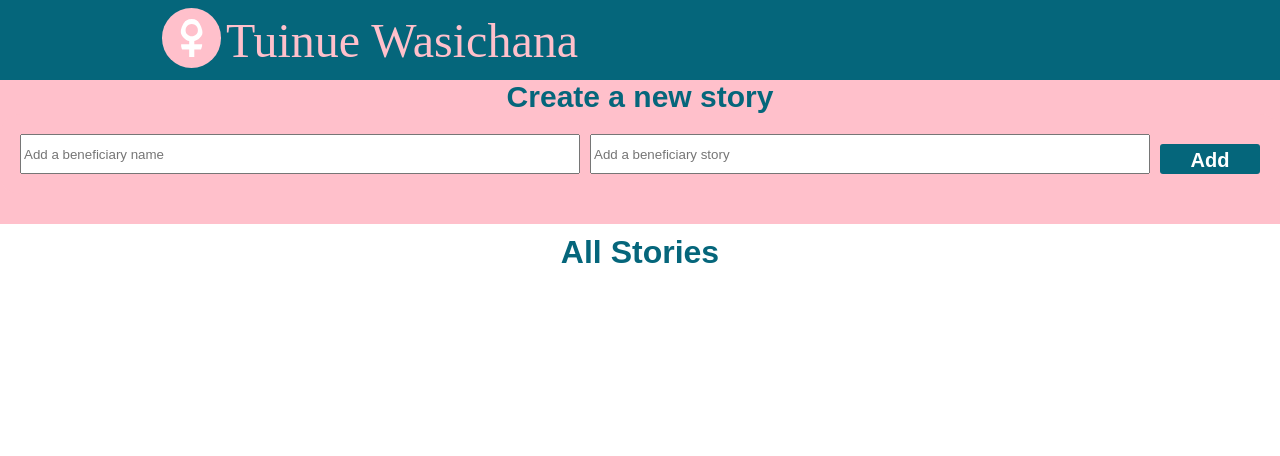
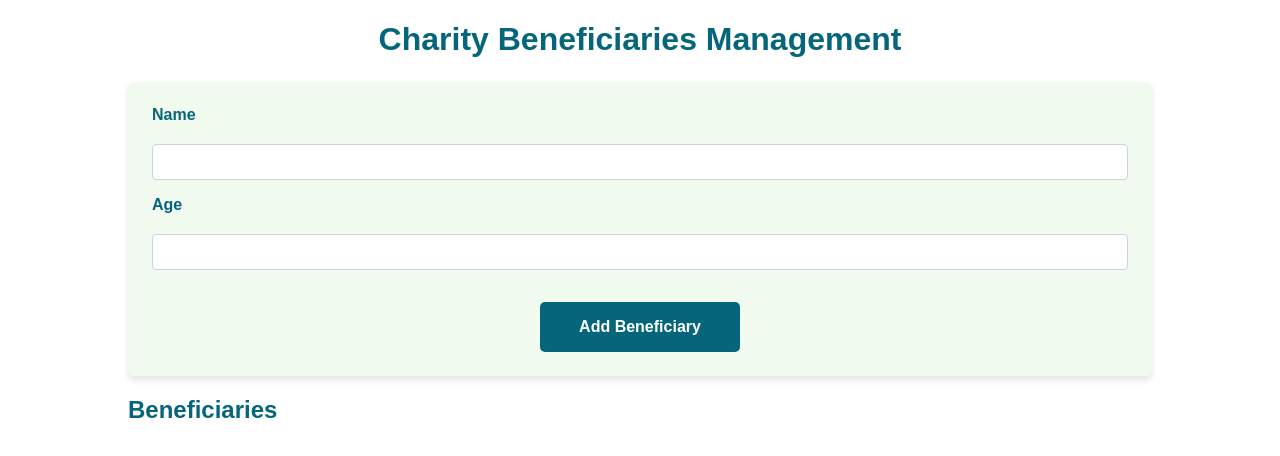
Before and after one commit to chris-wamae/tuinue-wasichana, a React (Create React App) app in the folder frontend/: page /stories in a window 1280 px wide. Shown: the top 456 px of the page. Built offline with nearby package versions, Linux system fonts and the light colour scheme; a web font is replaced by a local one.

Commit message:
added charity benefic-management

```diff
--- a/frontend/src/App.js
+++ b/frontend/src/App.js
@@ -42,6 +42,7 @@ import CharityBeneficiariesManagement from './components/CharityBeneficiariesMan
 import LoginForm from './components/Login';
 import ApplicationStatus from './views/application status/ApplicationStatus';
 
+
 function App() {
   return (
     <Router>
--- a/frontend/src/components/CharityBeneficiariesManagement.css
+++ b/frontend/src/components/CharityBeneficiariesManagement.css
@@ -1,73 +1,82 @@
-.CharityBeneficiariesManagement {
-    height: 100vh;
-    display: flex;
-    flex-direction: column;
-    justify-content: center;
-    align-items: center;
-    background-color: #f5f5f5;
-    border-radius: 20px;
-    padding: 20px;
-  }
+.charity-beneficiaries-management {
+  width: 80%;
+  margin: 0 auto;
+  font-family: Arial, sans-serif;
+}
 
-  .CharityBeneficiariesManagement h2 {
-    margin-top: 0;
-    text-align: center;
-  }
+.charity-beneficiaries-management h1 {
+  color: #05667B;
+  text-align: center;
+  margin-bottom: 1.5rem;
+}
 
-  .CharityBeneficiariesManagement form {
-    display: flex;
-    flex-direction: column;
-    justify-content: center;
-    align-items: center;
-  }
+.charity-beneficiaries-management h2 {
+  color: #05667B;
+  margin-bottom: 1rem;
+}
 
-  .CharityBeneficiariesManagement label {
-    margin-top: 10px;
-  }
+.charity-beneficiaries-management form {
+  display: flex;
+  flex-direction: column;
+  gap: 1rem;
+  background-color: #f1faee;
+  padding: 1.5rem;
+  border-radius: 5px;
+  box-shadow: 0 4px 6px rgba(0, 0, 0, 0.1);
+}
 
-  .CharityBeneficiariesManagement input {
-    margin-top: 5px;
-    padding: 5px;
-    border-radius: 5px;
-    border: none;
-    outline: none;
-    font-size: 16px;
-  }
+.charity-beneficiaries-management label {
+  font-size: 1rem;
+  margin-bottom: 0.25rem;
+  font-weight: bold;
+}
 
-  .CharityBeneficiariesManagement button {
-    margin-top: 10px;
-    padding: 5px;
-    border-radius: 5px;
-    border: none;
-    outline: none;
-    font-size: 16px;
-    background-color: #4caf50;
-    color: #fff;
-    cursor: pointer;
-  }
+.charity-beneficiaries-management input,
+.charity-beneficiaries-management select {
+  font-size: 1rem;
+  padding: 0.5rem;
+  border: 1px solid #ced4da;
+  border-radius: 4px;
+}
 
-  .CharityBeneficiariesManagement table {
-    margin-top: 20px;
-    width: 100%;
-    border-collapse: collapse;
-  }
+.charity-beneficiaries-management button {
+  background-color: #05667B;
+  color: white;
+  font-size: 1rem;
+  padding: 0.5rem 1rem;
+  border: none;
+  border-radius: 5px;
+  cursor: pointer;
+  text-align: center;
+  margin-top: 1rem;
+}
 
-  .CharityBeneficiariesManagement th,
-  .CharityBeneficiariesManagement td {
-    border: 1px solid #ddd;
-    padding: 10px;
-    text-align: left;
-  }
+.charity-beneficiaries-management button:hover {
+  background-color: #004d5a;
+}
 
-  .CharityBeneficiariesManagement th {
-    background-color: #4caf50;
-    color: #fff;
-  }
+.charity-beneficiaries-management ul {
+  list-style-type: none;
+  padding: 0;
+}
 
-  .CharityBeneficiariesManagement tr:nth-child(even) {
-    background-color: #f2f2f2;
-  }
+.charity-beneficiaries-management li {
+  background-color: #f1faee;
+  padding: 1rem;
+  border-radius: 5px;
+  box-shadow: 0 4px 6px rgba(0, 0, 0, 0.1);
+  margin-bottom: 1rem;
+  display: flex;
+  justify-content: space-between;
+  align-items: center;
+}
 
-  .CharityBeneficiariesManagement tr:hover {
-    background-color: #ddd;
-  }
+.charity-beneficiaries-management li button {
+  background-color: #FFC0CB;
+  font-size: 0.875rem;
+  padding: 0.5rem 1rem;
+}
+
+.charity-beneficiaries-management li button:hover {
+  background-color: #f5a8b8;
+}
--- a/frontend/src/components/CharityBeneficiariesManagement.js
+++ b/frontend/src/components/CharityBeneficiariesManagement.js
@@ -1,151 +1,84 @@
-import React, { useState, useEffect } from 'react';
-import axios from 'axios';
+import React, { useState } from 'react';
 import './CharityBeneficiariesManagement.css';
- import './CharityBeneficiariesManagement.css';
-//import './components/CharityBeneficiariesManagement.css';
-// import './CharityBeneficiariesManagement.css';
-
-// import './components/CharityBeneficiariesManagement.css';
-
-
 
 const CharityBeneficiariesManagement = () => {
   const [beneficiaries, setBeneficiaries] = useState([]);
-  const [newBeneficiary, setNewBeneficiary] = useState({
-    name: '',
-    story:""
-  });
+  const [formData, setFormData] = useState({ name: '', age: '', address: '' });
+  const [editing, setEditing] = useState(false);
+  const [editingIndex, setEditingIndex] = useState(null);
 
-  useEffect(() => {
-    fetchBeneficiaries();
-  }, []);
-
-  const fetchBeneficiaries = async () => {
-    const response = await axios.get('/beneficiaries');
-    setBeneficiaries(response.data);
+  const handleChange = (e) => {
+    const { name, value } = e.target;
+    setFormData((prevData) => ({ ...prevData, [name]: value }));
   };
 
-  const handleInputChange = event => {
-    const { name, value } = event.target;
-    setNewBeneficiary(prevState => ({ ...prevState, [name]: value }));
+  const handleSubmit = (e) => {
+    e.preventDefault();
+    if (editing) {
+      const updatedBeneficiaries = [...beneficiaries];
+      updatedBeneficiaries[editingIndex] = formData;
+      setBeneficiaries(updatedBeneficiaries);
+      setEditing(false);
+    } else {
+      setBeneficiaries((prevData) => [...prevData, formData]);
+    }
+    setFormData({ name: '', age: '', address: '' });
   };
 
-  const handleSubmit = async event => {
-    event.preventDefault();
-
-    try {
-      await axios.post('/beneficiaries', newBeneficiary);
-      setNewBeneficiary({ name: '', address: '', phoneNumber: '' });
-      fetchBeneficiaries();
-    } catch (error) {
-      console.log(error);
-    }
+  const handleEdit = (index) => {
+    setFormData(beneficiaries[index]);
+    setEditing(true);
+    setEditingIndex(index);
   };
 
-  const handleDelete = async id => {
-    try {
-      await axios.delete(`/beneficiaries/${id}`);
-      fetchBeneficiaries();
-    } catch (error) {
-      console.log(error);
-    }
+  const handleDelete = (index) => {
+    setBeneficiaries((prevData) => prevData.filter((_, i) => i !== index));
   };
 
   return (
-    <div>
-      <h2>Charity Beneficiaries Management</h2>
-      <h3>New Beneficiary</h3>
+    <div className="charity-beneficiaries-management">
+      <h1>Charity Beneficiaries Management</h1>
       <form onSubmit={handleSubmit}>
-        <div>
-          <label htmlFor="name">Name:</label>
+        <label htmlFor="name">Name</label>
         <input
           type="text"
+          name="name"
           id="name"
-            name="name"
-            value={newBeneficiary.name}
-            onChange={handleInputChange}
-            required
+          value={formData.name}
+          onChange={handleChange}
         />
-        </div>
-        <div>
-          <label htmlFor="story">Story:</label>
+        <label htmlFor="age">Age</label>
+        <input
+          type="number"
+          name="age"
+          id="age"
+          value={formData.age}
+          onChange={handleChange}
+        />
+        <label htmlFor="address">Address</label>
         <input
           type="text"
-            id="story"
-            name="story"
-            value={newBeneficiary.name}
-            onChange={handleInputChange}
-            required
+          name="address"
+          id="address"
+          value={formData.address}
+          onChange={handleChange}
         />
+        <button type="submit">{editing ? 'Update' : 'Add'} Beneficiary</button>
+      </form>
+      <h2>Beneficiaries</h2>
+      <ul>
+        {beneficiaries.map((beneficiary, index) => (
+          <li key={index}>
+            {beneficiary.name}, {beneficiary.age} years old, {beneficiary.address}
+            <div>
+              <button onClick={() => handleEdit(index)}>Edit</button>
+              <button onClick={() => handleDelete(index)}>Delete</button>
             </div>
-
-        <button type="submit">Create Beneficiary</button>
-      </form>
-      <h3>List of Beneficiaries</h3>
-      <table>
-        <thead>
-          <tr>
-            <th>Name</th>
-            <th>Address</th>
-            <th>Phone Number</th>
-            <th>Inventory</th>
-            <th>Actions</th>
-          </tr>
-        </thead>
-        <tbody>
-          {beneficiaries.map(beneficiary => (
-            <tr key={beneficiary.id}>
-              <td>{beneficiary.name}</td>
-              <br>
-              <td>{beneficiary.address}</td>
-              </br>
-              <td>{beneficiary.phoneNumber}</td>
-              <td>
-                {beneficiary.inventories.map(inventory => (
-                  <div key={inventory.id}>
-                    {inventory.name}: {inventory.quantity}
-                  </div>
+          </li>
         ))}
-              </td>
-              <td>
-                <button onClick={() => handleDelete(beneficiary.id)}>Delete</button>
-              </td>
-            </tr>
-          ))}
-        </tbody>
-      </table>
+      </ul>
     </div>
   );
 };
 
-
-
-
-
 export default CharityBeneficiariesManagement;
-
-
-
-
-{/* <div>
-          <label htmlFor="address">Address:</label>
-          <input
-            type="text"
-            id="address"
-            name="address"
-            value={newBeneficiary.address}
-            onChange={handleInputChange}
-            required
-          />
-        </div>
-        <div>
-          <label htmlFor="phoneNumber">Phone Number:</label>
-          <input
-            type="text"
-            id="phoneNumber"
-            name="phoneNumber"
-            value={newBeneficiary.phoneNumber}
-            onChange={handleInputChange}
-            required
-          />
-        </div> */}
--- a/frontend/src/components/CharityBeneficiaryStories.js
+++ b/frontend/src/components/CharityBeneficiaryStories.js
@@ -1,116 +1,76 @@
-import React, { useState } from "react";
-import "./CharityBeneficiaryStories.css";
-import NavBar from "./navbar/NavBar";
+import React, { useState } from 'react';
+import './CharityBeneficiariesManagement.css';
 
-const CharityBeneficiaryStories = () => {
-  const [stories, setStories] = useState([]);
-  const [storyInput, setStoryInput] = useState("");
-  const [name, setName] = useState("");
-  const [updateName,setUpdateName] = useState("")
-  const [updateStory,setUpdateStory] = useState("")
-  const [editingStory, setEditingStory] = useState(null);
-  const [editingStoryInput, setEditingStoryInput] = useState({
-    name:"",
-    story:"",
-  });
+const CharityBeneficiariesManagement = () => {
+  const [beneficiaries, setBeneficiaries] = useState([]);
+  const [formData, setFormData] = useState({ name: '', age: '' });
+  const [editing, setEditing] = useState(false);
+  const [editingIndex, setEditingIndex] = useState(null);
 
-  console.log(editingStoryInput);
+  const handleChange = (e) => {
+    const { name, value } = e.target;
+    setFormData((prevData) => ({ ...prevData, [name]: value }));
+  };
+
+  const handleSubmit = (e) => {
+    e.preventDefault();
+    if (editing) {
+      const updatedBeneficiaries = [...beneficiaries];
+      updatedBeneficiaries[editingIndex] = formData;
+      setBeneficiaries(updatedBeneficiaries);
+      setEditing(false);
+    } else {
+      setBeneficiaries((prevData) => [...prevData, formData]);
+    }
+    setFormData({ name: '', age: '' });
+  };
+
+  const handleEdit = (index) => {
+    setFormData(beneficiaries[index]);
+    setEditing(true);
+    setEditingIndex(index);
+  };
+
+  const handleDelete = (index) => {
+    setBeneficiaries((prevData) => prevData.filter((_, i) => i !== index));
+  };
 
   return (
-    <>
-      <NavBar elements={[]} />
-      <div className="charity-beneficiary-stories">
-        <div className="add-story">
-        <h5 id="title">Create a new story</h5>
-        <form
-          onSubmit={(e) => {
-            e.preventDefault();
-            setStories([
-              ...stories,
-              { id: Date.now(), story: storyInput, name: name },
-            ]);
-            console.log(stories);
-            setStoryInput("");
-          }}
-        >
-
+    <div className="charity-beneficiaries-management">
+      <h1>Charity Beneficiaries Management</h1>
+      <form onSubmit={handleSubmit}>
+        <label htmlFor="name">Name</label>
         <input
           type="text"
-            placeholder="Add a beneficiary name"
-            value={name}
-            onChange={(e) => setName(e.target.value)}
+          name="name"
+          id="name"
+          value={formData.name}
+          onChange={handleChange}
         />
+        <label htmlFor="age">Age</label>
         <input
-            type="text"
-            placeholder="Add a beneficiary story"
-            value={storyInput}
-            onChange={(e) => setStoryInput(e.target.value)}
+          type="number"
+          name="age"
+          id="age"
+          value={formData.age}
+          onChange={handleChange}
         />
-
-          <button type="submit">Add</button>
+        <button type="submit">{editing ? 'Update' : 'Add'} Beneficiary</button>
       </form>
+      <h2>Beneficiaries</h2>
+      <ul>
+        {beneficiaries.map((beneficiary, index) => (
+          <li key={index}>
+            {beneficiary.name}, {beneficiary.age} years old
+            <div>
+              <button onClick={() => handleEdit(index)}>Edit</button>
+              <button onClick={() => handleDelete(index)}>Delete</button>
             </div>
-        <h4 className="stories-title">All Stories</h4>
-        <div className="stories">
-
-          {stories.map((story) => (
-            <div key={story.id} className="story">
-              {editingStory === story.id ? (
-                <>
-                  <input
-                    type="text"
-                    placeholder="name"
-                    onChange={(e) =>
-                      setUpdateName(e.target.value)
-                    }
-                  />
-                  <input
-                    type="text"
-                    placeholder="story"
-                    onChange={(e) =>
-                      setUpdateStory(e.target.value)}
-                  />
-                  <button
-                    onClick={() => {
-                      setStories(
-                        stories.map((s) => {
-                          console.log(s.id);
-                          console.log(story.id);
-                          return s.id === story.id
-                            ? {...s,name:updateName,story:updateStory}
-                            : s;
-                        })
-                      );
-                      setEditingStory(null);
-                    }}
-                  >
-                    Update
-                  </button>
-                </>
-              ) : (
-                <>
-                  <h5>{story.name}</h5>
-                  <span>{story.story}</span>
-                  <div className="buttons">
-                  <button onClick={() => setEditingStory(story.id)}>
-                    Edit
-                  </button>
-                  <button
-                    onClick={() =>
-                      setStories(stories.filter((s) => s.id !== story.id))
-                    }
-                  >
-                    Delete
-                  </button>
+          </li>
+        ))}
+      </ul>
     </div>
-                </>
-              )}
-            </div>
-          ))}
-        </div>
-      </div>
-    </>
   );
 };
 
-export default CharityBeneficiaryStories;
+export default CharityBeneficiariesManagement;
```
Lines whose indentation alone changed are shown as unchanged.
